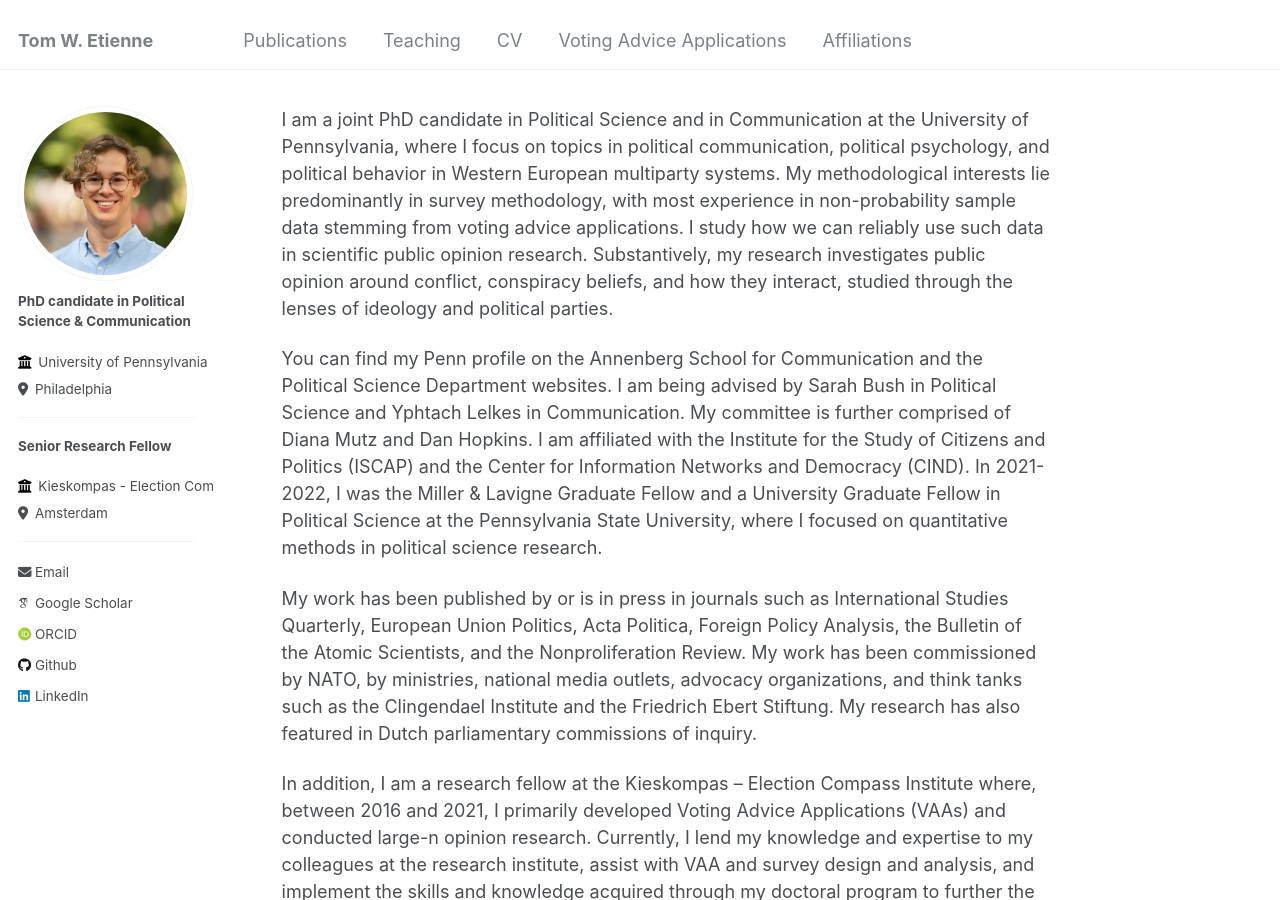
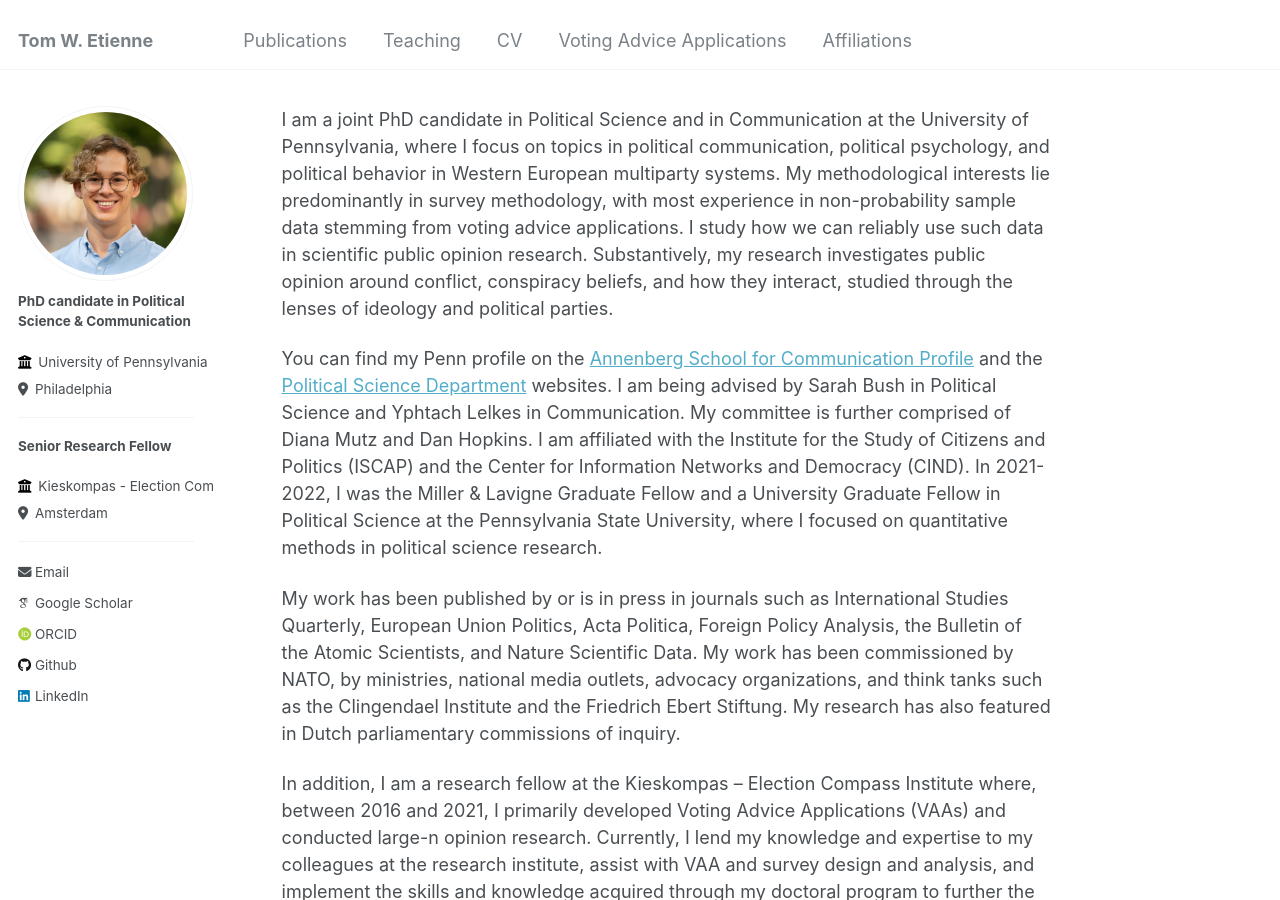
Before and after one commit to tomwetienne/tomwetienne.github.io, a Jekyll site: the page built from _pages/about.md, in a window 1280 px wide and 900 px high. Built offline with Jekyll 4.4.1, drawn with Linux system fonts in a browser that asks for light colours; some web fonts are replaced.

Commit message:
Revise profile links and journal publication details
Updated links to profiles and corrected journal names.

```diff
--- a/_pages/about.md
+++ b/_pages/about.md
@@ -9,9 +9,9 @@ redirect_from:
 
 I am a joint PhD candidate in Political Science and in Communication at the University of Pennsylvania, where I focus on topics in political communication, political psychology, and political behavior in Western European multiparty systems. My methodological interests lie predominantly in survey methodology, with most experience in non-probability sample data stemming from voting advice applications. I study how we can reliably use such data in scientific public opinion research. Substantively, my research investigates public opinion around conflict, conspiracy beliefs, and how they interact, studied through the lenses of ideology and political parties.
 
-You can find my Penn profile on the Annenberg School for Communication and the Political Science Department websites. I am being advised by Sarah Bush in Political Science and Yphtach Lelkes in Communication. My committee is further comprised of Diana Mutz and Dan Hopkins. I am affiliated with the Institute for the Study of Citizens and Politics (ISCAP) and the Center for Information Networks and Democracy (CIND). In 2021-2022, I was the Miller & Lavigne Graduate Fellow and a University Graduate Fellow in Political Science at the Pennsylvania State University, where I focused on quantitative methods in political science research.
+You can find my Penn profile on the [Annenberg School for Communication Profile](https://www.asc.upenn.edu/people/graduate-student/tom-w-etienne) and the [Political Science Department](https://live-sas-www-polisci.pantheon.sas.upenn.edu/people/tom-etienne) websites. I am being advised by Sarah Bush in Political Science and Yphtach Lelkes in Communication. My committee is further comprised of Diana Mutz and Dan Hopkins. I am affiliated with the Institute for the Study of Citizens and Politics (ISCAP) and the Center for Information Networks and Democracy (CIND). In 2021-2022, I was the Miller & Lavigne Graduate Fellow and a University Graduate Fellow in Political Science at the Pennsylvania State University, where I focused on quantitative methods in political science research.
 
-My work has been published by or is in press in journals such as International Studies Quarterly, European Union Politics, Acta Politica, Foreign Policy Analysis, the Bulletin of the Atomic Scientists, and the Nonproliferation Review. My work has been commissioned by NATO, by ministries, national media outlets, advocacy organizations, and think tanks such as the Clingendael Institute and the Friedrich Ebert Stiftung. My research has also featured in Dutch parliamentary commissions of inquiry.
+My work has been published by or is in press in journals such as International Studies Quarterly, European Union Politics, Acta Politica, Foreign Policy Analysis, the Bulletin of the Atomic Scientists, and Nature Scientific Data. My work has been commissioned by NATO, by ministries, national media outlets, advocacy organizations, and think tanks such as the Clingendael Institute and the Friedrich Ebert Stiftung. My research has also featured in Dutch parliamentary commissions of inquiry.
 
 In addition, I am a research fellow at the Kieskompas – Election Compass Institute where, between 2016 and 2021, I primarily developed Voting Advice Applications (VAAs) and conducted large-n opinion research. Currently, I lend my knowledge and expertise to my colleagues at the research institute, assist with VAA and survey design and analysis, and implement the skills and knowledge acquired through my doctoral program to further the scientific mission of the institute.
 
```
